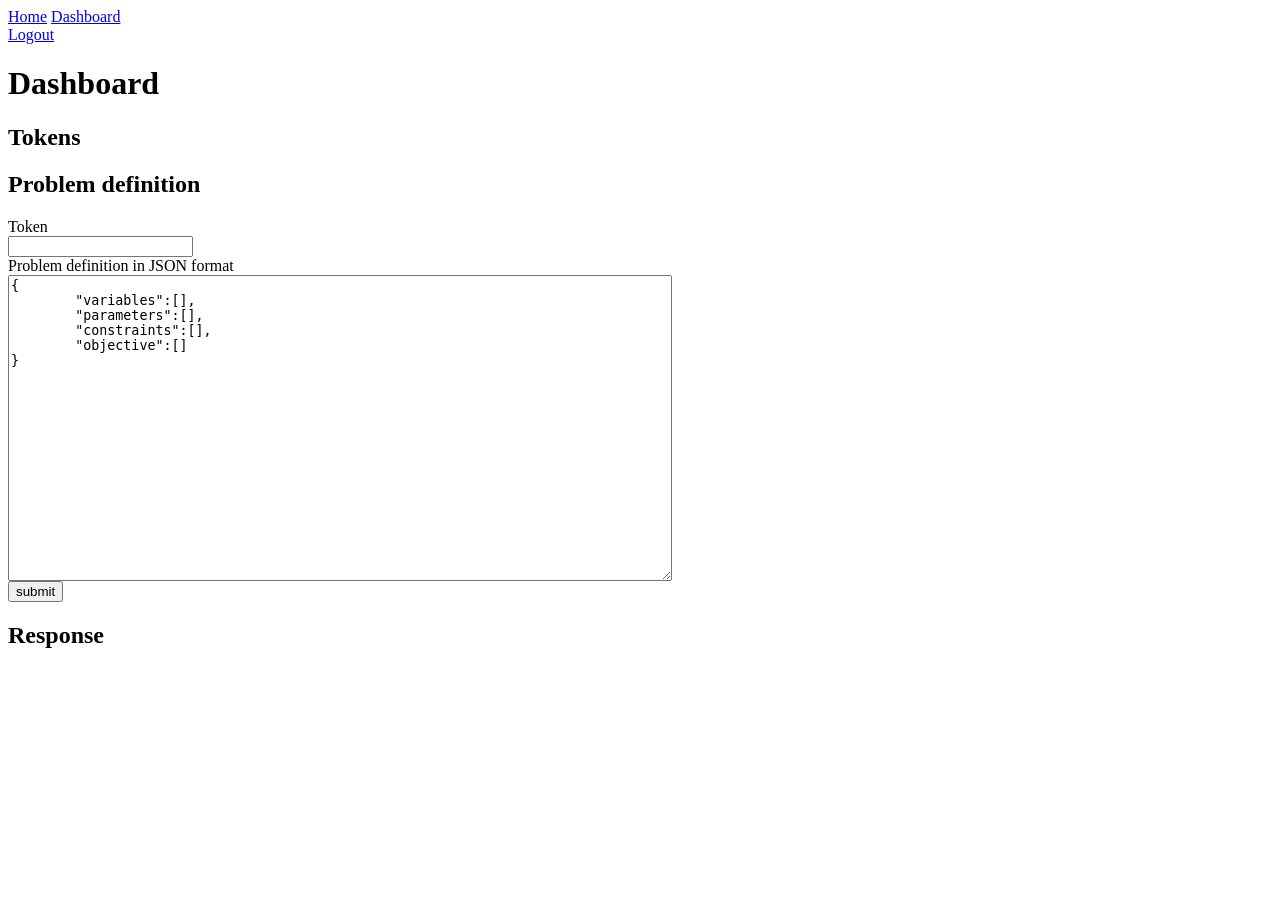
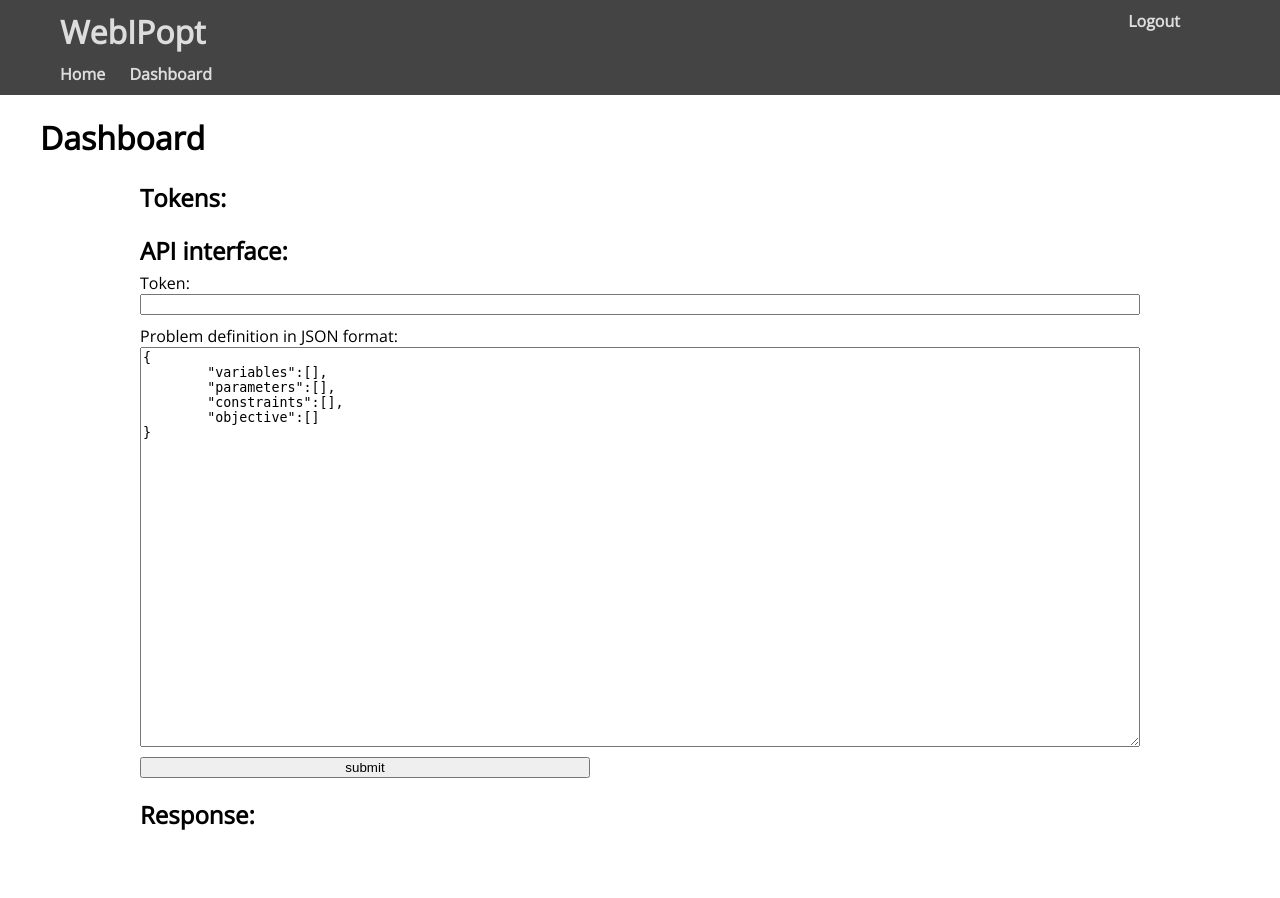
Before and after one commit to BrechtBa/webipopt, a Django app: page /dashboard/ in a window 1280 px wide. Before the commit the page ends 648 px from the top, so only its background shows below. Run offline with Django 3.2, Linux system fonts and the light colour scheme; the visitor is signed in with stand-in values (Sample User, id 1); data that the repository does not hold is empty.

Commit message:
added style to the webinterface

```diff
--- /dev/null
+++ b/www/webinterface/static/webinterface/dashboard.css
@@ -0,0 +1,27 @@
+
+h2{
+	margin-bottom: 5px;
+}
+
+.token{
+	margin-bottom: 20px;
+}
+.token .label{
+	display: inline-block;
+	width: 200px;
+}
+
+.form-group{
+	margin-bottom: 10px;
+}
+.problem input[name="token"]{
+	width: 100%;
+}
+.problem textarea[name="problem"]{
+	width: 100%;
+	height: 400px;
+}
+
+.response{
+	min-height: 100px;
+}
--- /dev/null
+++ b/www/webinterface/static/webinterface/forms.css
@@ -0,0 +1,18 @@
+
+form.base-form {
+	width: 60%;
+	margin: auto;
+}
+form p .helptext{
+	display: none;
+}
+form p label{
+	display: inline-block;
+	width: 50%;
+	min-width: 200px;
+}
+form input{
+	display: inline-block;
+	width: 45%;
+	min-width: 200px;
+}
--- /dev/null
+++ b/www/webinterface/static/webinterface/main.css
@@ -0,0 +1,51 @@
+
+
+body{
+	margin: 0;
+	font-family: 'Open Sans';
+}
+.toolbar{
+	position: relative;
+	margin: 0;
+	margin-bottom: 10px;
+	padding: 10px;
+
+	background-color: #444444;
+	color: #dddddd;
+}
+.toolbar h1{
+	margin: 0;
+	margin-left: 50px;
+	margin-bottom: 10px;
+}
+.toolbar a{
+	color: #dddddd;
+	text-decoration: none;
+	font-weight: bold;
+}
+
+nav.main{
+	margin-left: 50px;
+}
+nav.main a{
+	display: inline-block;
+	color: #dddddd;
+	margin-right: 20px;
+}
+
+nav.authentication{
+	position: absolute;
+	top: 10px;
+	right: 100px;
+}
+
+.headline{
+	width: 95%;
+	max-width: 1200px;
+	margin: auto;
+}
+.content{
+	width: 95%;
+	max-width: 1000px;
+	margin: auto;
+}
--- a/www/webinterface/templates/webinterface/base.html
+++ b/www/webinterface/templates/webinterface/base.html
@@ -3,11 +3,17 @@
 	<head>
 		<title>{% block title %}WebIPopt{% endblock title %}</title>
 
+
+		<link rel="stylesheet" type="text/css" href="/static/webinterface/main.css">
+		<link rel="stylesheet" type="text/css" href="/static/webinterface/forms.css">
+		<link rel="stylesheet" type="text/css" href="http://fonts.googleapis.com/css?family=Open+Sans">
+
 		{% block css %}{% endblock css %}
 	</head>
 
 	<body>
-		<nav>
+		<div class="toolbar">
+			<h1>WebIPopt</h1>
 			<nav class="main">
 				<a href="{% url 'webinterface:index' %}">Home</a>
 			{% if user.is_authenticated %}
@@ -16,17 +22,18 @@
 			</nav>
 			<nav class="authentication">
 			{% if not user.is_authenticated %}
+				<a href="{% url 'webinterface:login' %}">Login</a>
 				<a href="{% url 'webinterface:register' %}">Register</a>
-				<a href="{% url 'webinterface:login' %}">Login</a>
 			{% else %}
 				<a href="{% url 'webinterface:logout' %}">Logout</a>
 			{% endif %}
 			</nav>
-		</nav>
-		<div>
+		</div>
+
+		<div class="headline">
 			{% block headline %}{% endblock headline %}
 		</div>
-		<div>
+		<div class="content">
 			{% block content %}{% endblock content %}
 		</div>
 		{% block js %}{% endblock js %}
--- a/www/webinterface/templates/webinterface/dashboard.html
+++ b/www/webinterface/templates/webinterface/dashboard.html
@@ -1,39 +1,43 @@
 {% extends 'webinterface/base.html' %}
+
+{% block css %}
+<link rel="stylesheet" type="text/css" href="/static/webinterface/dashboard.css">
+{% endblock css %}
 
 {% block headline %}<h1>Dashboard</h1>{% endblock headline %}
 
 {% block content %}
 
 		<div class="tokens">
-			<h2>Tokens</h2>
+			<h2>Tokens:</h2>
 		{% for token in tokens %}
 			<div class="token">
-				<div>Token: {{token.token}}</div>
-				<div>Example API call: http://webipopt.duckdns.org/api/{{token.token}}/</div>
-				<div>Daily computation time: {{token.daily_computation_time}} s</div>
-				<div>Time used today: {{token.used_computation_time}} s</div>
+				<div><span class="label">Token:</span> {{token.token}}</div>
+				<div><span class="label">Example API call:</span> http://webipopt.duckdns.org/api/{{token.token}}/</div>
+				<div><span class="label">Daily computation time:</span> {{token.daily_computation_time}} s</div>
+				<div><span class="label">Time used today:</span> {{token.used_computation_time}} s</div>
 			</div>
 		{% endfor %}
 		</div>
 
 		<div>
 			<div class="problem">
-				<h2>Problem definition</h2>
+				<h2>API interface:</h2>
 				<form action="/dashboard/" method="post">
 					{% csrf_token %}
-					<div>
-						<label for="token">Token</label></br>
+					<div class="form-group">
+						<label for="token">Token:</label></br>
 						<input type="text" id="token" name="token" value="{{tokens.0.token}}"/>
 					</div>
-					<div>
-						<label for="problem">Problem definition in JSON format</label></br>
-						<textarea id="problem" name="problem" rows="20" cols="80">{{problem}}</textarea>
+					<div class="form-group">
+						<label for="problem">Problem definition in JSON format:</label></br>
+						<textarea id="problem" name="problem">{{problem}}</textarea>
 					</div>
 					<input type="submit" value="submit"/>
 				</form>
 			</div>
 			<div class="response">
-				<h2>Response</h2>
+				<h2>Response:</h2>
 				{{response}}
 			</div>
 
```
Also changed, not shown: www/webinterface/templates/webinterface/login.html (+5 -2 lines), www/webinterface/templates/webinterface/register.html (+5 -2 lines).
